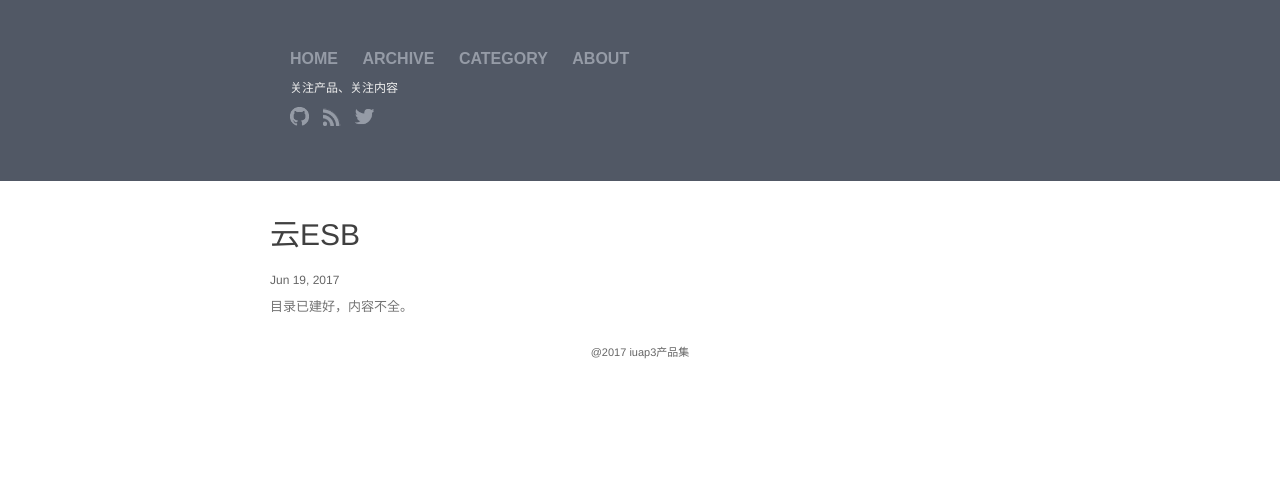
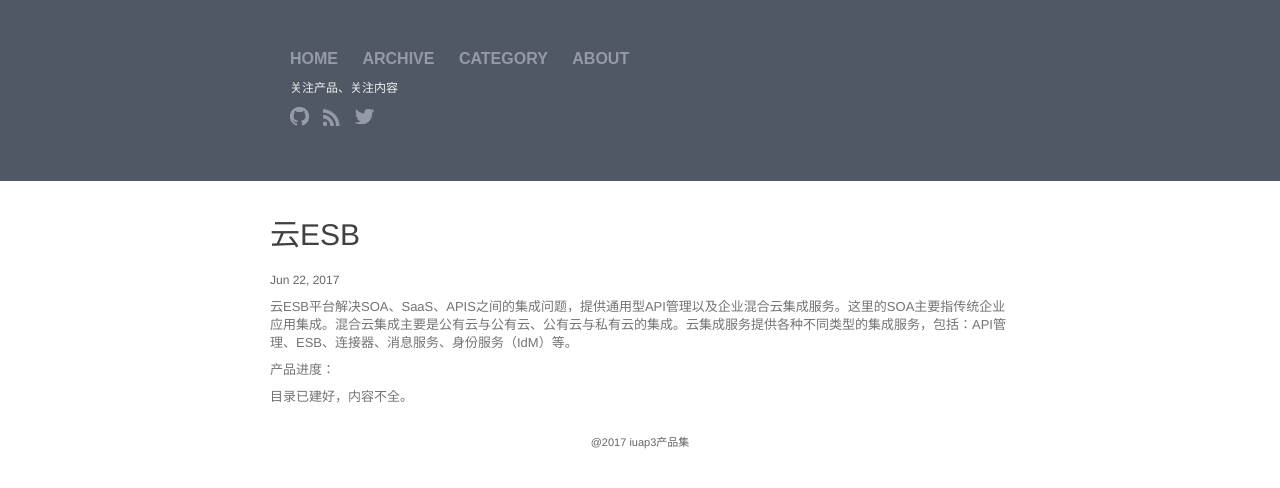
Before and after one commit to walllFlower/blog, a Jekyll site: the page built from _posts/2017-06-19-integration_cloud_esb.md, in a window 1280 px wide. Shown: the top 488 px of the page. Built offline with Jekyll 4.4.1, drawn with Linux system fonts in a browser that asks for light colours; comment, search, counter and statistics services are not loaded.

Commit message:
Update 2017-06-19-integration_cloud_esb.md

```diff
--- a/_posts/2017-06-19-integration_cloud_esb.md
+++ b/_posts/2017-06-19-integration_cloud_esb.md
@@ -1,8 +1,12 @@
 ---
 layout: post
 title:  "云ESB"
-date:   2017-06-19 14:57:32
+date:   2017-06-22 14:57:32
 categories: 产品文档 集成平台
 ---
 
+云ESB平台解决SOA、SaaS、APIS之间的集成问题，提供通用型API管理以及企业混合云集成服务。这里的SOA主要指传统企业应用集成。混合云集成主要是公有云与公有云、公有云与私有云的集成。云集成服务提供各种不同类型的集成服务，包括：API管理、ESB、连接器、消息服务、身份服务（IdM）等。
+
+产品进度：
+
 目录已建好，内容不全。
```
